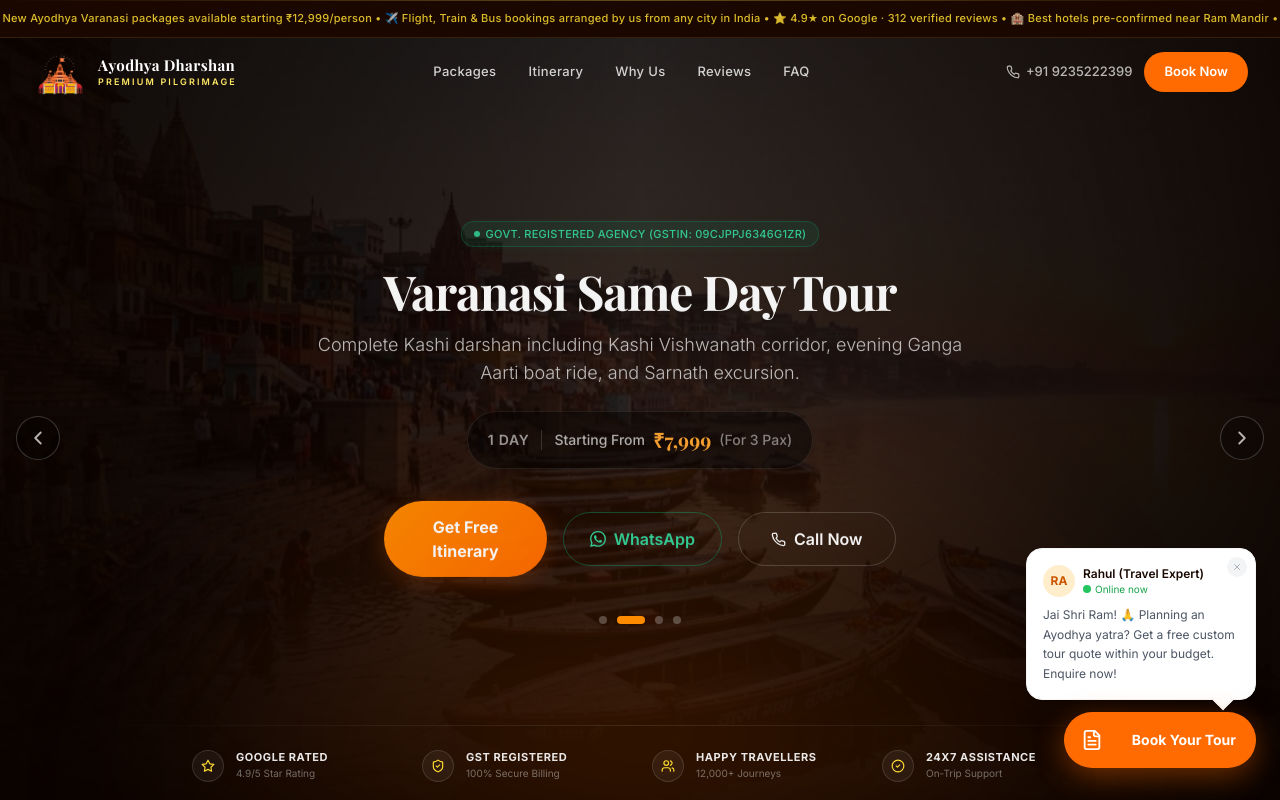
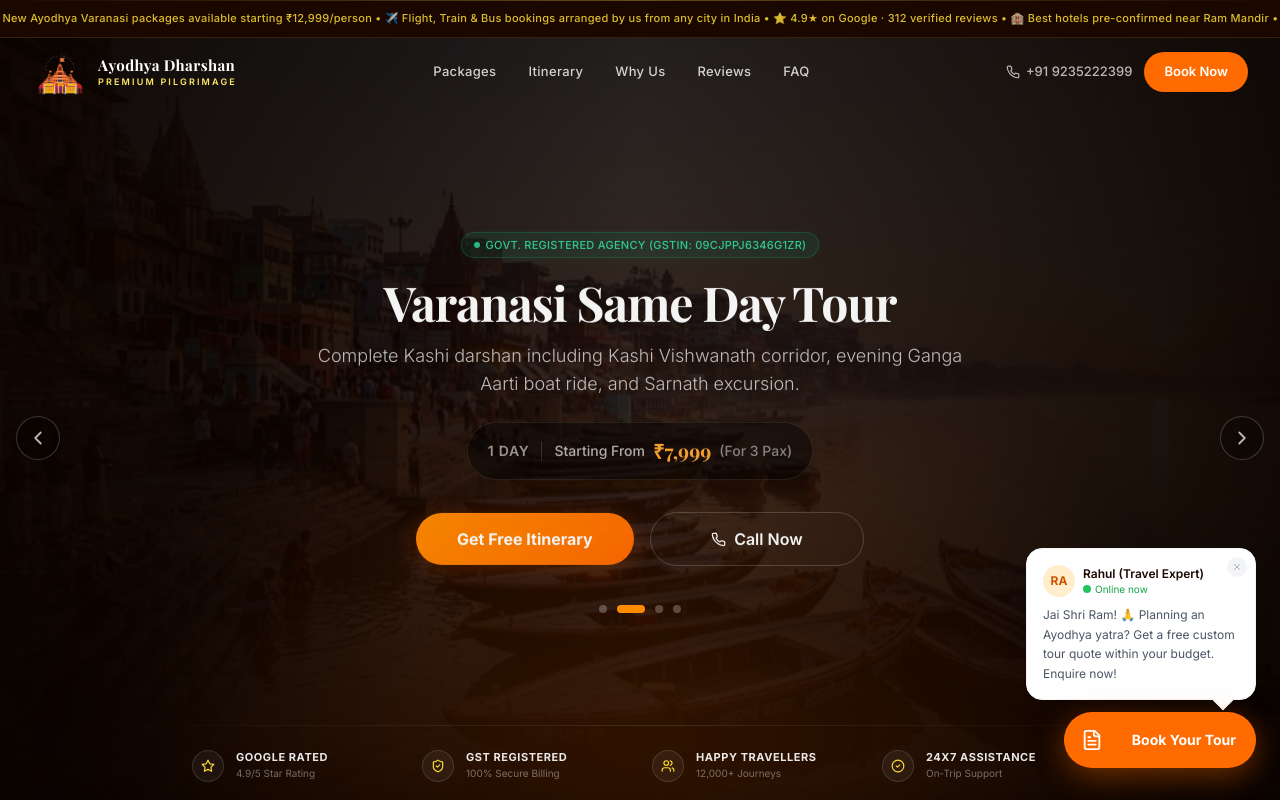
Before and after one commit to digitacurve/ayodhya-landing, a Next.js app: page / in a window 1280 px wide. Shown: the top 800 px of the page. Built offline with nearby package versions, Linux system fonts and the light colour scheme.

Commit message:
Remove WhatsApp button from Hero section slides

```diff
--- a/components/Hero.tsx
+++ b/components/Hero.tsx
@@ -56,11 +56,7 @@ const trustBadges = [
   { icon: CheckCircle2, label: "24X7 ASSISTANCE",   sub: "On-Trip Support" }
 ];
 
-const WhatsAppIcon = () => (
-  <svg className="w-4 h-4 flex-shrink-0" viewBox="0 0 24 24" fill="currentColor" aria-hidden>
-    <path d="M17.472 14.382c-.297-.149-1.758-.867-2.03-.967-.273-.099-.471-.148-.67.15-.197.297-.767.966-.94 1.164-.173.199-.347.223-.644.075-.297-.15-1.255-.463-2.39-1.475-.883-.788-1.48-1.761-1.653-2.059-.173-.297-.018-.458.13-.606.134-.133.298-.347.446-.52.149-.174.198-.298.298-.497.099-.198.05-.371-.025-.52-.075-.149-.669-1.612-.916-2.207-.242-.579-.487-.5-.669-.51-.173-.008-.371-.01-.57-.01-.198 0-.52.074-.792.372-.272.297-1.04 1.016-1.04 2.479 0 1.462 1.065 2.875 1.213 3.074.149.198 2.096 3.2 5.077 4.487.709.306 1.262.489 1.694.625.712.227 1.36.195 1.871.118.571-.085 1.758-.719 2.006-1.413.248-.694.248-1.289.173-1.413-.074-.124-.272-.198-.57-.347m-5.421 7.403h-.004a9.87 9.87 0 01-5.031-1.378l-.361-.214-3.741.982.998-3.648-.235-.374a9.86 9.86 0 01-1.51-5.26c.001-5.45 4.436-9.884 9.888-9.884 2.64 0 5.122 1.03 6.988 2.898a9.825 9.825 0 012.893 6.994c-.003 5.45-4.437 9.884-9.885 9.884m8.413-18.297A11.815 11.815 0 0012.05 0C5.495 0 .16 5.335.157 11.892c0 2.096.547 4.142 1.588 5.945L.057 24l6.305-1.654a11.882 11.882 0 005.683 1.448h.005c6.554 0 11.89-5.335 11.893-11.893a11.821 11.821 0 00-3.48-8.413Z" />
-  </svg>
-);
+
 
 export default function Hero() {
   const [current, setCurrent] = useState(0);
@@ -203,7 +199,7 @@ export default function Hero() {
               <span className="text-white/50 font-medium">{activeSlide.priceSuffix}</span>
             </div>
 
-            <div className="flex flex-col sm:flex-row items-center justify-center gap-3 sm:gap-4 max-w-lg mx-auto mb-6">
+            <div className="flex flex-col sm:flex-row items-center justify-center gap-3 sm:gap-4 max-w-md mx-auto mb-6">
               <a
                 href="#get-quote"
                 onClick={() => handleSelectPackage(activeSlide.id)}
@@ -212,18 +208,6 @@ export default function Hero() {
                 data-source="hero-slide"
               >
                 Get Free Itinerary
-              </a>
-
-              <a
-                href={`https://wa.me/${WA_NUMBER}?text=${encodeURIComponent(activeSlide.waMsg)}`}
-                target="_blank"
-                rel="noopener noreferrer"
-                className="flex items-center gap-2 border border-emerald-500/40 hover:border-emerald-500/80 text-emerald-400 px-6 py-3.5 rounded-full font-semibold text-[14px] sm:text-base backdrop-blur-sm hover:bg-emerald-500/[0.05] transition-all duration-300 w-full justify-center"
-                data-cta="whatsapp"
-                data-source="hero-slide"
-              >
-                <WhatsAppIcon />
-                WhatsApp
               </a>
 
               <a
```
